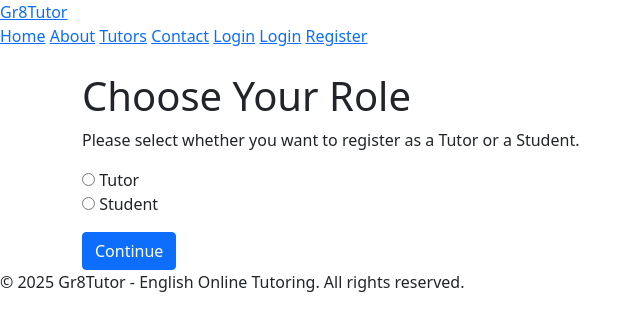
After one commit to jackpoletek/gr8tutor-english-online, a Django app: template gr8tutor/templates/gr8tutor/choose_role.html in a window 1280 px wide. The commit adds this page. Shown: the top 331 px of the page, without its empty margins (0-642 px from the left). Run offline with Django 3.2, Linux system fonts and the light colour scheme; the template is opened without the code that fills it, so the values that code supplies are empty.

Commit message:
Implement assigning a role upon new user creation with redirection, refactor views, update register template

```diff
--- a/gr8tutor/__init__.py
+++ b/gr8tutor/__init__.py
@@ -0,0 +1 @@
+default_app_config = 'gr8tutor.apps.Gr8TutorConfig'
--- a/gr8tutor/apps.py
+++ b/gr8tutor/apps.py
@@ -4,3 +4,6 @@ from django.apps import AppConfig
 class Gr8TutorConfig(AppConfig):
     default_auto_field = 'django.db.models.BigAutoField'
     name = 'gr8tutor'
+
+    def ready(self):
+        import gr8tutor.signals
--- a/gr8tutor/templates/gr8tutor/base.html
+++ b/gr8tutor/templates/gr8tutor/base.html
@@ -33,7 +33,7 @@
         <link href="https://cdn.jsdelivr.net/npm/bootstrap@5.0.1/dist/css/bootstrap.min.css" rel="stylesheet"
             integrity="sha384-+0n0xVW2eSR5OomGNYDnhzAbDsOXxcvSN1TPprVMTNDbiYZCxYbOOl7+AMvyTG2x" crossorigin="anonymous">
 
-        <!-- Custom CSS -->
+        <!-- CSS -->
         <link rel="stylesheet" href="{% static 'css/style.css' %}">
 </head>
 
@@ -55,7 +55,7 @@
                     <a href="{% url 'logout' %}">Logout</a>
                 {% else %}
                     <a href="{% url 'login' %}">Login</a>
-                    <a href="{% url 'regoister' %}">Register</a>
+                    <a href="{% url 'register' %}">Register</a>
                 {% endif %}
             </div>
         </nav>
@@ -63,12 +63,16 @@
 
     <main class="content">
         {% block content %}
-        <!-- Page content will go here -->
+        <!-- Page content -->
         {% endblock %}
     </main>
 
     <footer>
         <p>&copy; 2025 Gr8Tutor - English Online Tutoring. All rights reserved.</p>
     </footer>
+    <!-- Bootstrap JS -->
+     <script src="https://cdn.jsdelivr.net/npm/bootstrap@5.3.3/dist/js/bootstrap.bundle.min.js"></script>
+     <!-- JS -->
+      <script src="{% static 'js/main.js' %}"></script>
     </body>
 </html>
--- a/gr8tutor/templates/chat.html
+++ b/gr8tutor/templates/gr8tutor/chat.html
@@ -17,7 +17,7 @@
 
 <form method="post">
     {% csrf_token %}
-    <textarea name="text" rows="2" class="form-control" placeholder="Type your message"></textarea>
+    <textarea name="message" rows="2" class="form-control" placeholder="Type your message"></textarea>
     <button type="submit" class="btn btn-primary mt-2">Send</button>
 </form>
 {% endblock %}
--- /dev/null
+++ b/gr8tutor/templates/gr8tutor/choose_role.html
@@ -0,0 +1,23 @@
+{% extends "gr8tutor/base.html" %}
+
+{% block title %}Choose Role{% endblock %}
+
+{% block content %}
+<div class="container mt-4">
+    <h1>Choose Your Role</h1>
+    <p>Please select whether you want to register as a Tutor or a Student.</p>
+
+    <form method="post">
+        {% csrf_token %}
+        <div>
+            <input type="radio" id="tutor" name="role" value="tutor" required>
+            <label for="tutor">Tutor</label>
+        </div>
+        <div>
+            <input type="radio" id="student" name="role" value="student" required>
+            <label for="student">Student</label>
+        </div>
+        <button type="submit" class="btn btn-primary mt-3">Continue</button>
+    </form>
+</div>
+{% endblock %}
--- a/gr8tutor/urls.py
+++ b/gr8tutor/urls.py
@@ -33,6 +33,9 @@ urlpatterns = [
          views.request_tutor,
          name='request_tutor'
          ),
+     path('choose-role/',
+          views.choose_role,
+          name='choose_role'),
 
     # Admin
     path('delete-profile/<int:user_id>/',
```
Also changed, not shown: gr8tutor/signals.py (added, +14 -0 lines), gr8tutor/templates/gr8tutor/register.html (+0 -10 lines), gr8tutor/views.py (+30 -20 lines), gr8tutor_english_online/urls.py (+8 -2 lines), gr8tutor/static/js/main.js (added), gr8tutor/templates/gr8tutor/dashboard.html (renamed from gr8tutor/templates/dashboard.html).
